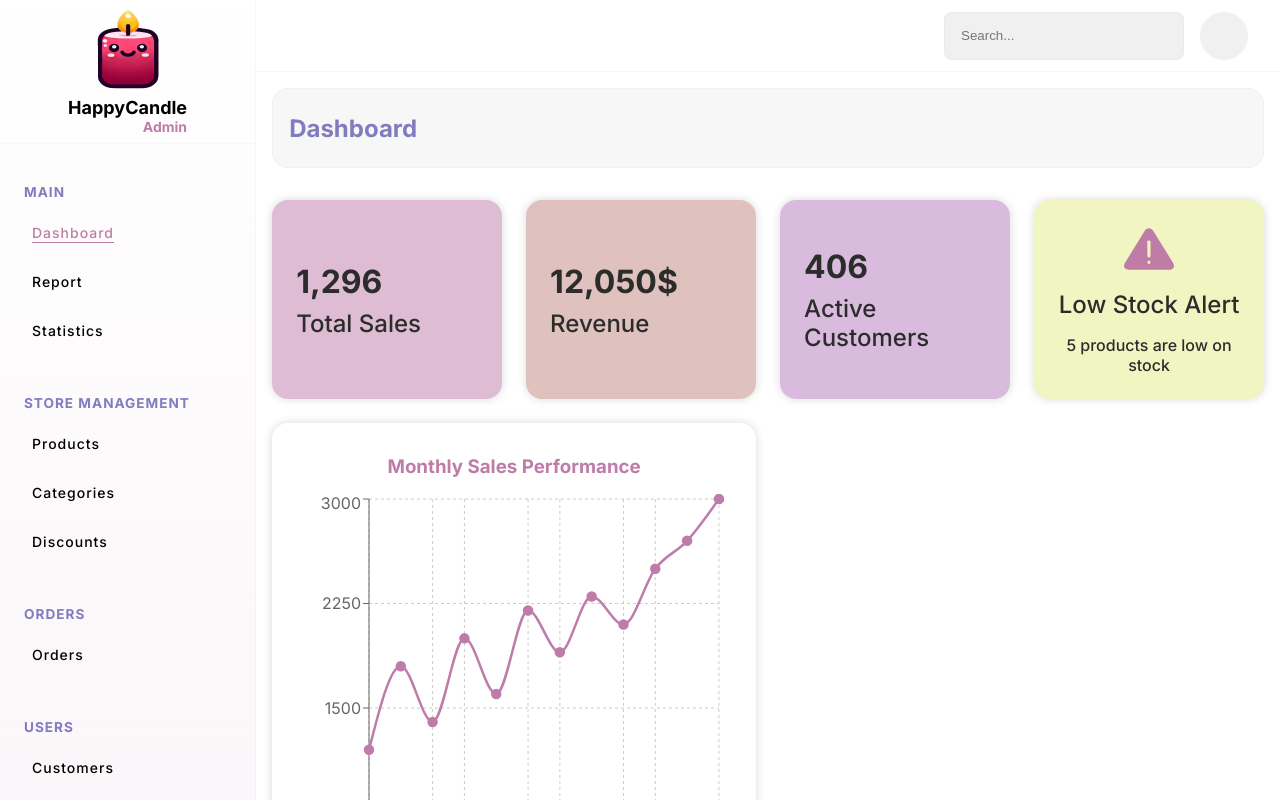
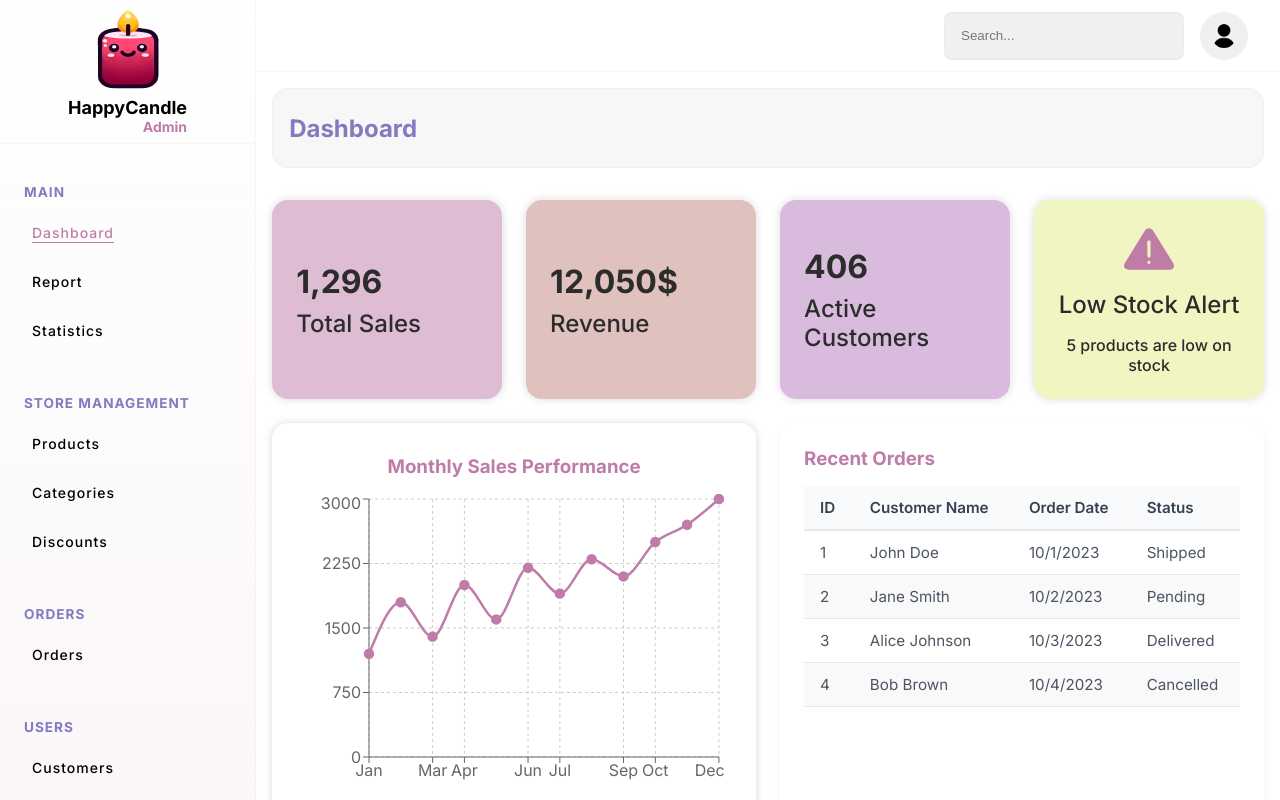
Before and after one commit to badamus2023/happy-candle-monorepo, a React (Vite) app in the folder packages/admin/: page / in a window 1280 px wide. Shown: the top 800 px of the page. Built offline with nearby package versions, Linux system fonts and the light colour scheme.

Commit message:
added table and profile icon

```diff
--- a/packages/admin/src/App.tsx
+++ b/packages/admin/src/App.tsx
@@ -1,9 +1,10 @@
 import styled from "styled-components";
 import HappyCandleLogo from "./assets/happy-candle-logo.png";
-import AlertLogo from "./assets/alert-svgrepo-com.svg?react";
+import ProfileIcon from "./assets/user.png";
 import InformationCard from "./components/Dashboard/InformationCard";
 import AlertCard from "./components/Dashboard/AlertCard";
 import SalesChart from "./components/Dashboard/SalesChart";
+import RecentOrdersTable from "./components/Dashboard/RecentOrdersTable";
 
 const AppWrapper = styled.div`
   display: flex;
@@ -54,6 +55,12 @@ const ProfileDropdown = styled.div`
   height: 3rem;
   border-radius: 5rem;
   background-color: #f0f0f0;
+`;
+
+const ProfileImage = styled.img`
+  width: 1.5rem;
+  height: 1.5rem;
+  border-radius: 50%;
 `;
 
 const PageTitleContainer = styled.div`
@@ -171,12 +178,6 @@ const DashboardGrid = styled.div`
   padding: 1rem;
 `;
 
-const StyledWarningIcon = styled(AlertLogo)`
-  width: 50px;
-  height: 50px;
-  fill: #bf7ca6;
-`;
-
 function App() {
   return (
     <AppWrapper>
@@ -223,7 +224,9 @@ function App() {
         <Header>
           <SearchBarContainer>
             <GlobalSearch placeholder="Search..." />
-            <ProfileDropdown />
+            <ProfileDropdown>
+              <ProfileImage src={ProfileIcon} alt="Profile" />
+            </ProfileDropdown>
           </SearchBarContainer>
         </Header>
         <PageTitleContainer>
@@ -251,10 +254,9 @@ function App() {
           <AlertCard
             title="Low Stock Alert"
             warning="5 products are low on stock"
-          >
-            <StyledWarningIcon />
-          </AlertCard>
+          ></AlertCard>
           <SalesChart area="chart" />
+          <RecentOrdersTable area="orders" />
         </DashboardGrid>
       </ContentWrapper>
     </AppWrapper>
--- a/packages/admin/src/components/Dashboard/AlertCard.tsx
+++ b/packages/admin/src/components/Dashboard/AlertCard.tsx
@@ -1,4 +1,5 @@
 import React from "react";
+import AlertLogo from "../../assets/alert-svgrepo-com.svg?react";
 import styled from "styled-components";
 
 const AlertCardContainer = styled.div`
@@ -37,16 +38,21 @@ const AlertItem = styled.div`
   text-align: center;
 `;
 
+const StyledWarningIcon = styled(AlertLogo)`
+  width: 50px;
+  height: 50px;
+  fill: #bf7ca6;
+`;
+
 interface AlertCardProps {
   title: string;
   warning: string;
-  children?: React.ReactNode;
 }
 
-const AlertCard: React.FC<AlertCardProps> = ({ children, warning, title }) => {
+const AlertCard: React.FC<AlertCardProps> = ({ warning, title }) => {
   return (
     <AlertCardContainer>
-      {children}
+      <StyledWarningIcon />
       <AlertTile>{title}</AlertTile>
       <AlertItemContainer>
         <AlertItem>{warning}</AlertItem>
--- /dev/null
+++ b/packages/admin/src/components/Dashboard/RecentOrdersTable.tsx
@@ -0,0 +1,156 @@
+import {
+  createColumnHelper,
+  flexRender,
+  getCoreRowModel,
+  useReactTable,
+} from "@tanstack/react-table";
+import { useState } from "react";
+import styled from "styled-components";
+
+type RecentOrders = {
+  id: number;
+  customerName: string;
+  orderDate: string;
+  status: string;
+};
+
+interface RecentOrdersTableProps {
+  area?: string;
+}
+
+const TableContainer = styled.div<{ area?: string }>`
+  grid-area: ${(props) => props.area || "auto"};
+  display: flex;
+  flex-direction: column;
+  background-color: #ffffff;
+  border-radius: 1rem;
+  box-shadow: 0 4px 10px rgba(0, 0, 0, 0.05);
+  overflow-x: auto;
+  padding: 1.5rem;
+`;
+
+const StyledTable = styled.table`
+  width: 100%;
+  border-collapse: collapse;
+  font-size: 0.95rem;
+`;
+
+const TableHeader = styled.th`
+  text-align: left;
+  padding: 0.75rem 1rem;
+  background-color: #f9fafb;
+  color: #374151;
+  font-weight: 600;
+  border-bottom: 2px solid #e5e7eb;
+`;
+
+const TableRow = styled.tr`
+  &:nth-child(even) {
+    background-color: #f9f9f9;
+  }
+
+  &:hover {
+    background-color: #f1f5f9;
+  }
+`;
+
+const TableCell = styled.td`
+  padding: 0.75rem 1rem;
+  border-bottom: 1px solid #e5e7eb;
+  color: #4b5563;
+`;
+
+const recentOrdersData: RecentOrders[] = [
+  {
+    id: 1,
+    customerName: "John Doe",
+    orderDate: new Date("2023-10-01").toLocaleDateString(),
+    status: "Shipped",
+  },
+  {
+    id: 2,
+    customerName: "Jane Smith",
+    orderDate: new Date("2023-10-02").toLocaleDateString(),
+    status: "Pending",
+  },
+  {
+    id: 3,
+    customerName: "Alice Johnson",
+    orderDate: new Date("2023-10-03").toLocaleDateString(),
+    status: "Delivered",
+  },
+  {
+    id: 4,
+    customerName: "Bob Brown",
+    orderDate: new Date("2023-10-04").toLocaleDateString(),
+    status: "Cancelled",
+  },
+];
+
+const columnHelper = createColumnHelper<RecentOrders>();
+
+const columns = [
+  columnHelper.accessor("id", {
+    cell: (info) => info.getValue(),
+    header: () => <span>ID</span>,
+  }),
+  columnHelper.accessor("customerName", {
+    cell: (info) => info.getValue(),
+    header: () => <span>Customer Name</span>,
+  }),
+  columnHelper.accessor("orderDate", {
+    cell: (info) => info.getValue(),
+    header: () => <span>Order Date</span>,
+  }),
+  columnHelper.accessor("status", {
+    cell: (info) => info.getValue(),
+    header: () => <span>Status</span>,
+  }),
+];
+
+const RecentOrdersTable: React.FC<RecentOrdersTableProps> = ({ area }) => {
+  const [data] = useState<RecentOrders[]>(recentOrdersData);
+
+  const table = useReactTable({
+    data,
+    columns,
+    getCoreRowModel: getCoreRowModel(),
+  });
+
+  return (
+    <TableContainer area={area}>
+      <h3 style={{ color: "#BF7CA9", marginBottom: "1rem" }}>Recent Orders</h3>
+      <StyledTable>
+        <thead>
+          {table.getHeaderGroups().map((headerGroup) => (
+            <TableRow key={headerGroup.id}>
+              {headerGroup.headers.map((header) => (
+                <TableHeader key={header.id}>
+                  {header.isPlaceholder
+                    ? null
+                    : flexRender(
+                        header.column.columnDef.header,
+                        header.getContext()
+                      )}
+                </TableHeader>
+              ))}
+            </TableRow>
+          ))}
+        </thead>
+        <tbody>
+          {table.getRowModel().rows.map((row) => (
+            <TableRow key={row.id}>
+              {row.getVisibleCells().map((cell) => (
+                <TableCell key={cell.id}>
+                  {flexRender(cell.column.columnDef.cell, cell.getContext())}
+                </TableCell>
+              ))}
+            </TableRow>
+          ))}
+        </tbody>
+      </StyledTable>
+    </TableContainer>
+  );
+};
+
+export default RecentOrdersTable;
--- a/packages/admin/src/components/Dashboard/SalesChart.tsx
+++ b/packages/admin/src/components/Dashboard/SalesChart.tsx
@@ -21,7 +21,7 @@ const SalesChartContainer = styled.div<{ area?: string }>`
   justify-content: center;
   padding: 2rem;
   width: 100%;
-  height: 35rem;
+  height: 25rem;
 `;
 
 const salesData = [
```
Also changed, not shown: packages/admin/src/assets/user.png (added).
